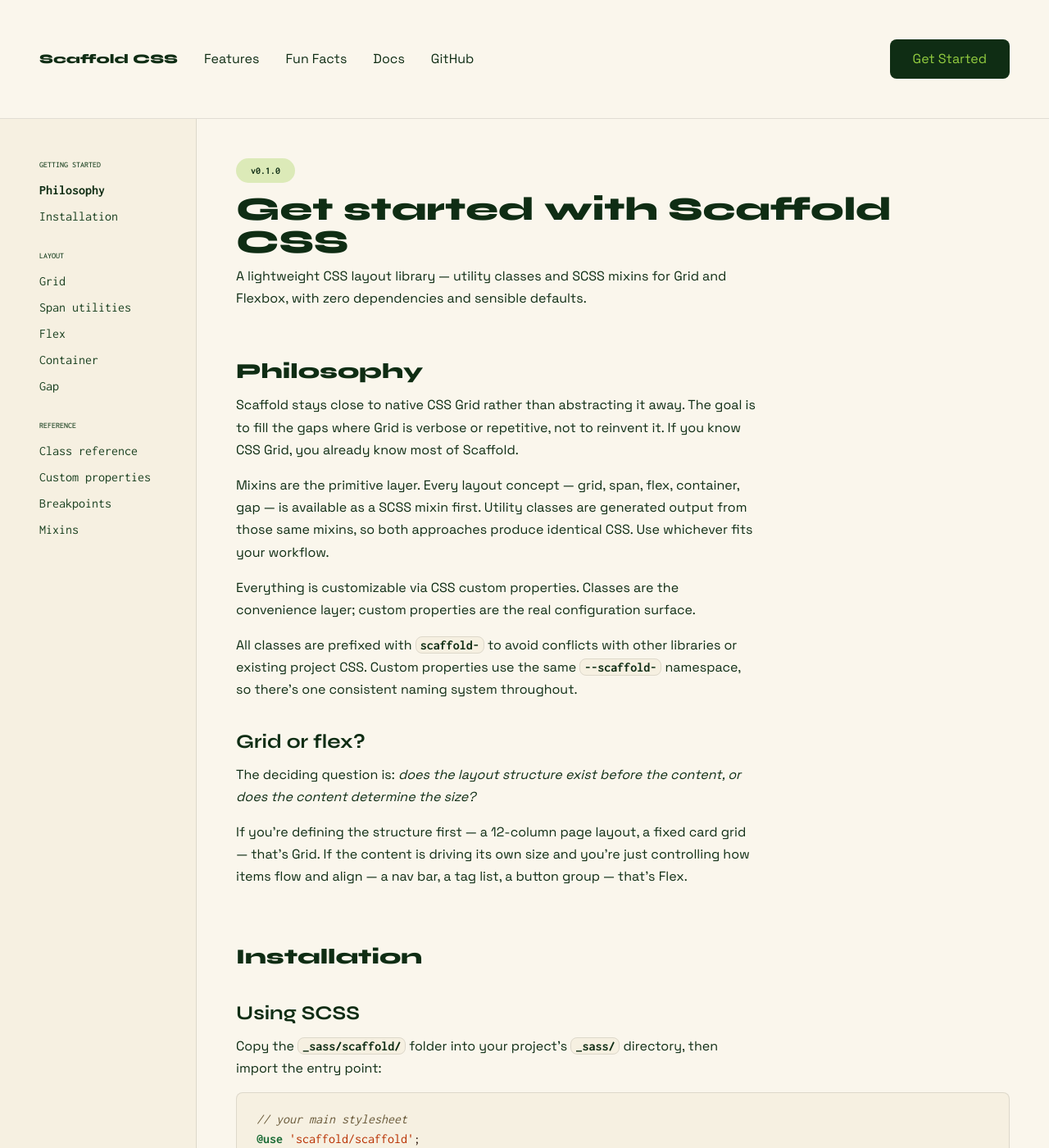
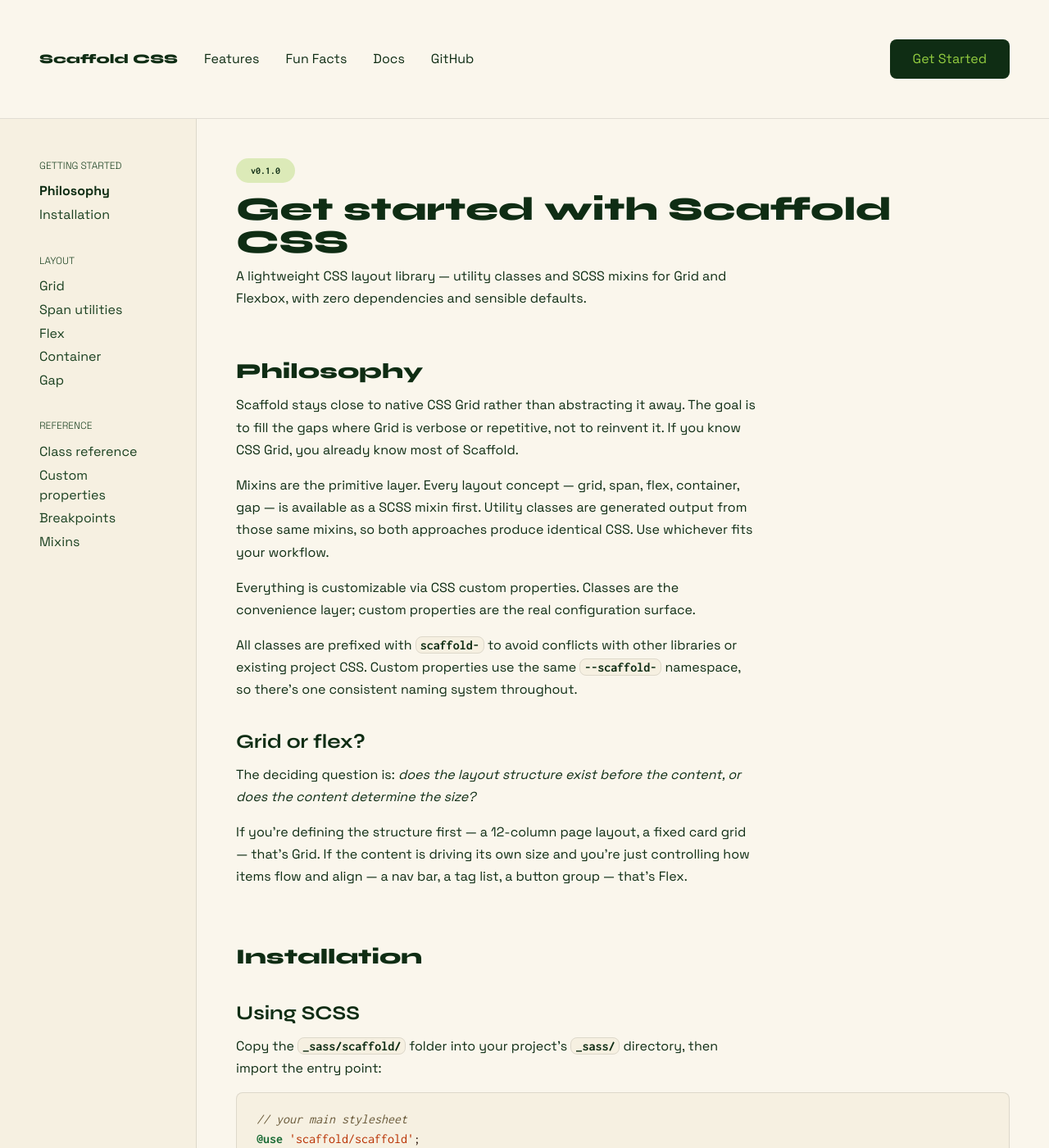
Before and after one commit to naher94/scaffoldcss, a Jekyll site: the page built from docs.html, in a window 1280 px wide and 1400 px high. Shown: the whole window at 82% size. Built offline with Jekyll 4.4.1, drawn with Linux system fonts in a browser that asks for light colours.

Commit message:
Nav Styling Updates

```diff
--- a/_sass/_docs.scss
+++ b/_sass/_docs.scss
@@ -78,9 +78,9 @@
     display: block;
     color: var(--bamboo-forest);
     text-decoration: none;
-    padding: 4px 0;
+    padding: 0.15em 0;
     transition: var(--transition-ease);
-    font-family: var(--font-mono);
+    // font-family: var(--font-mono);
 
     &:hover  {
       color: var(--bamboo-black);
@@ -94,13 +94,14 @@
 }
 
 .nav-section {
-  margin-bottom: 1.5rem;
+  margin-bottom: 2em;
 }
 
 .nav-section-label {
-  font-family: var(--font-mono);
-  font-size: 10px;
-  font-weight: 500;
+  // font-family: var(--font-mono);
+  // font-size: 10px;
+  font-size: 0.75em;
+  font-weight: 300;
   text-transform: uppercase;
   color: var(--bamboo-forest);
   margin-bottom: 0.5rem;
```
